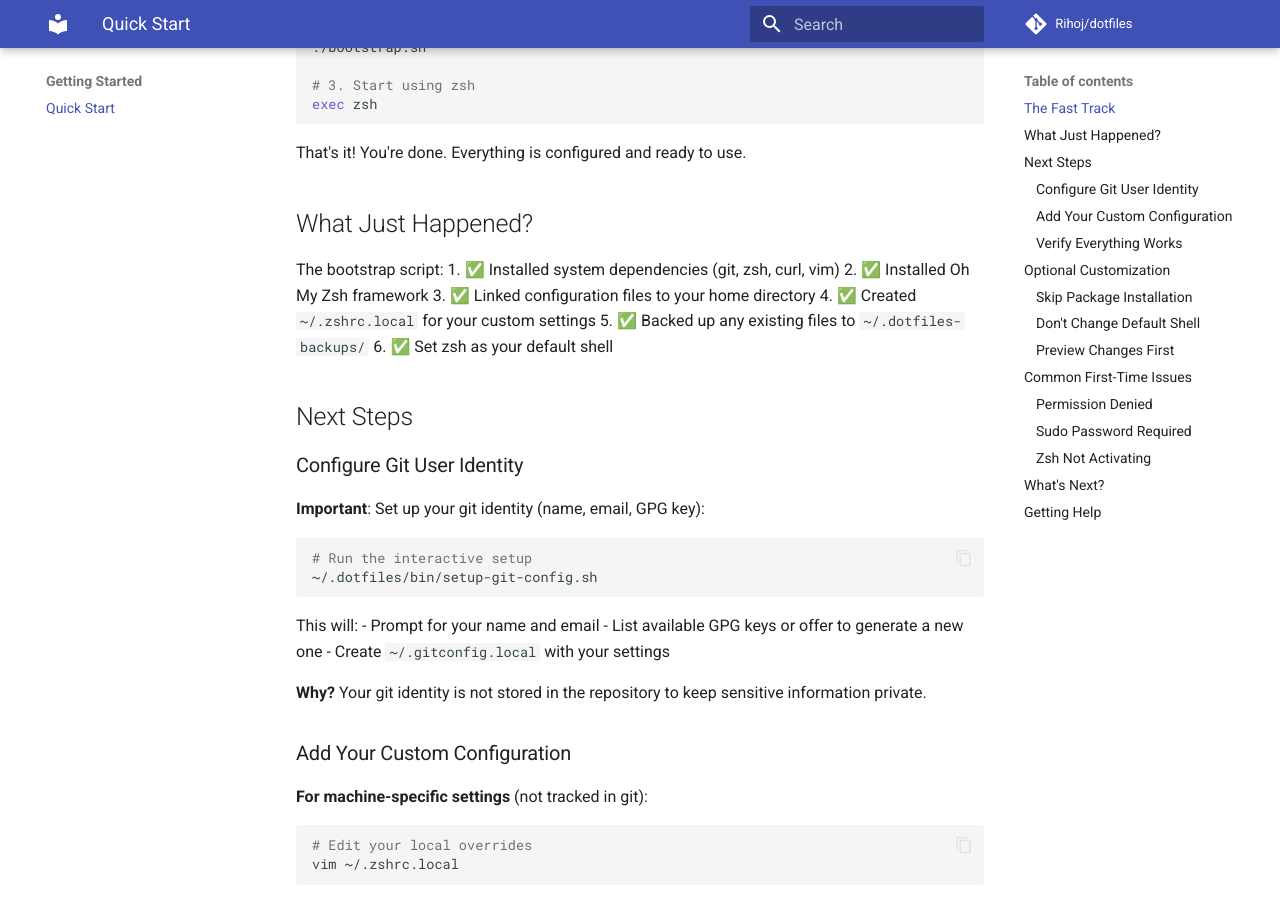
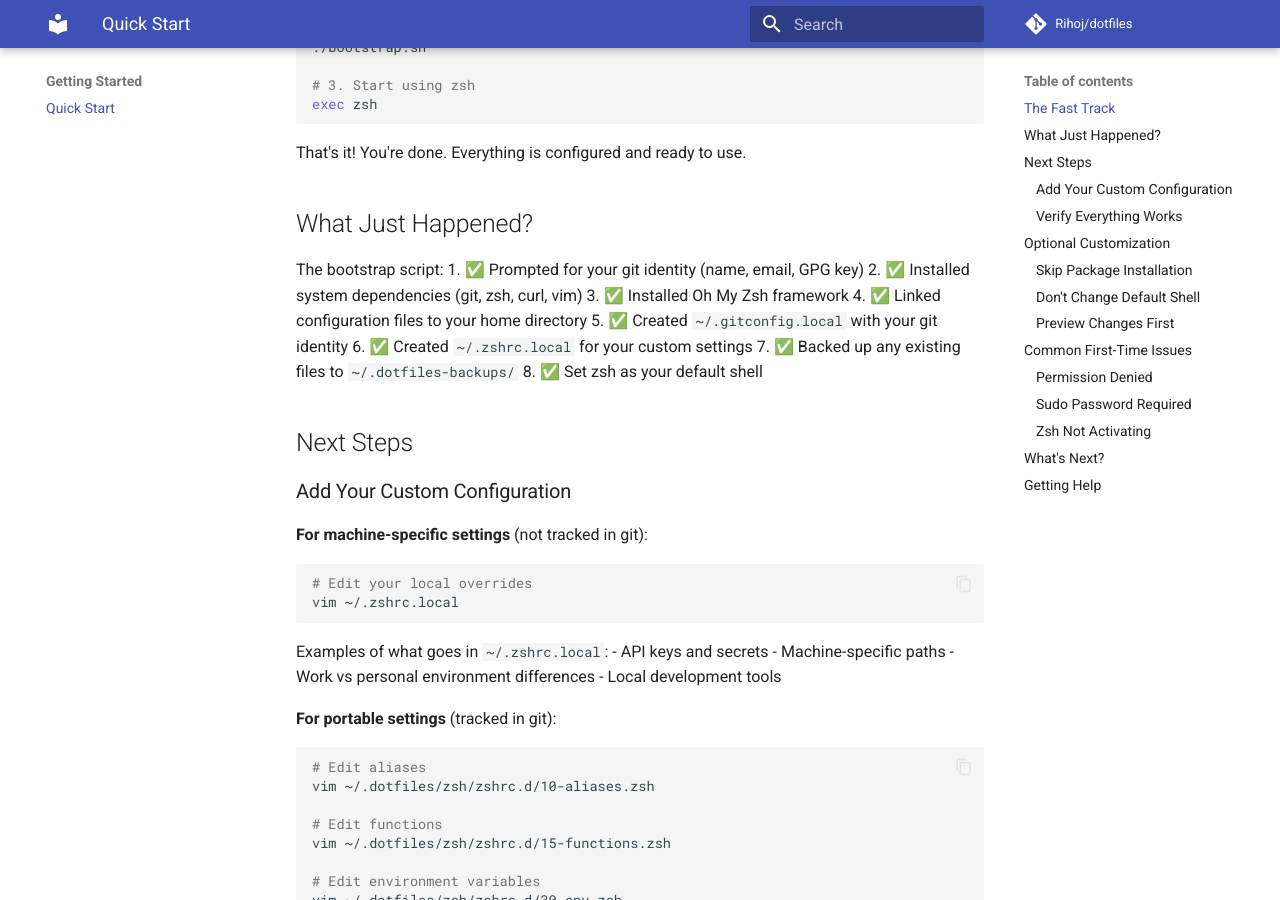
Before and after one commit to Rihoj/dotfiles, an MkDocs documentation site: the page built from docs/getting-started.md, in a window 1280 px wide and 900 px high, scrolled down 412 px. Built offline with MkDocs 1.6.1 and Material for MkDocs 9.7.7, drawn with Linux system fonts in a browser that asks for light colours; comment, search, counter and statistics services are not loaded.

Commit message:
Integrate git config into bootstrap for automatic setup
- Prompt for git identity at beginning of bootstrap (before long tasks)
- Pass git config to Ansible as extra vars
- Ansible creates .gitconfig.local if git_user_name/email provided
- Update README to reflect automatic setup
- Update documentation to show bootstrap handles git config
- Keep setup-git-config.sh for manual reconfiguration

Co-authored-by: Rihoj <1520296+Rihoj@users.noreply.github.com>

````diff
--- a/docs/getting-started.md
+++ b/docs/getting-started.md
@@ -21,29 +21,16 @@ That's it! You're done. Everything is configured and ready to use.
 ## What Just Happened?
 
 The bootstrap script:
-1. ✅ Installed system dependencies (git, zsh, curl, vim)
-2. ✅ Installed Oh My Zsh framework
-3. ✅ Linked configuration files to your home directory
-4. ✅ Created `~/.zshrc.local` for your custom settings
-5. ✅ Backed up any existing files to `~/.dotfiles-backups/`
-6. ✅ Set zsh as your default shell
+1. ✅ Prompted for your git identity (name, email, GPG key)
+2. ✅ Installed system dependencies (git, zsh, curl, vim)
+3. ✅ Installed Oh My Zsh framework
+4. ✅ Linked configuration files to your home directory
+5. ✅ Created `~/.gitconfig.local` with your git identity
+6. ✅ Created `~/.zshrc.local` for your custom settings
+7. ✅ Backed up any existing files to `~/.dotfiles-backups/`
+8. ✅ Set zsh as your default shell
 
 ## Next Steps
-
-### Configure Git User Identity
-
-**Important**: Set up your git identity (name, email, GPG key):
-```bash
-# Run the interactive setup
-~/.dotfiles/bin/setup-git-config.sh
-```
-
-This will:
-- Prompt for your name and email
-- List available GPG keys or offer to generate a new one
-- Create `~/.gitconfig.local` with your settings
-
-**Why?** Your git identity is not stored in the repository to keep sensitive information private.
 
 ### Add Your Custom Configuration
 
````
Also changed, not shown: README.md (+2 -3 lines), docs/configuration.md (+13 -6 lines), 2 other files.
